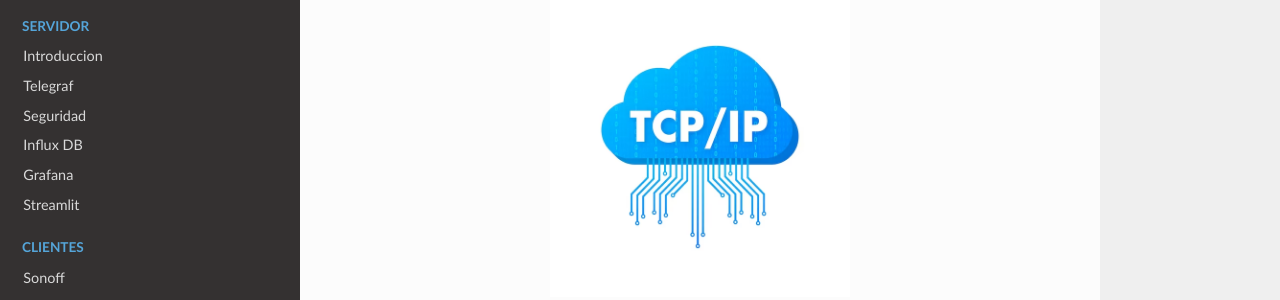
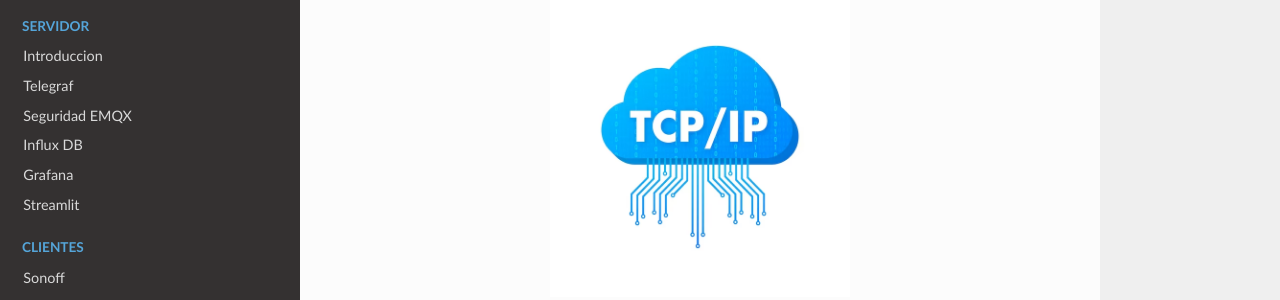
Before and after one commit to danunziata/Aplicaciones_TCP_IP, an MkDocs documentation site: the page built from docs/03-Proyecto_Final/proyecto/documentacion/docs/index.md, in a window 1280 px wide. Shown: the part 198-498 px from the top of the page. Built offline with MkDocs 1.6.1, drawn with Linux system fonts in a browser that asks for light colours; nearby versions of some CDN libraries.

```diff
--- a/docs/03-Proyecto_Final/proyecto/documentacion/mkdocs.yml
+++ b/docs/03-Proyecto_Final/proyecto/documentacion/mkdocs.yml
@@ -7,7 +7,7 @@
   - Servidor:
     - Introduccion: intro_server.md
     - Telegraf: telegraf.md
-    - Seguridad: conf_seguridad.md
+    - Seguridad EMQX: conf_seguridad.md
     - Influx DB: influxdb.md
     - Grafana: grafana.md
     - Streamlit: Streamlit.md
```
